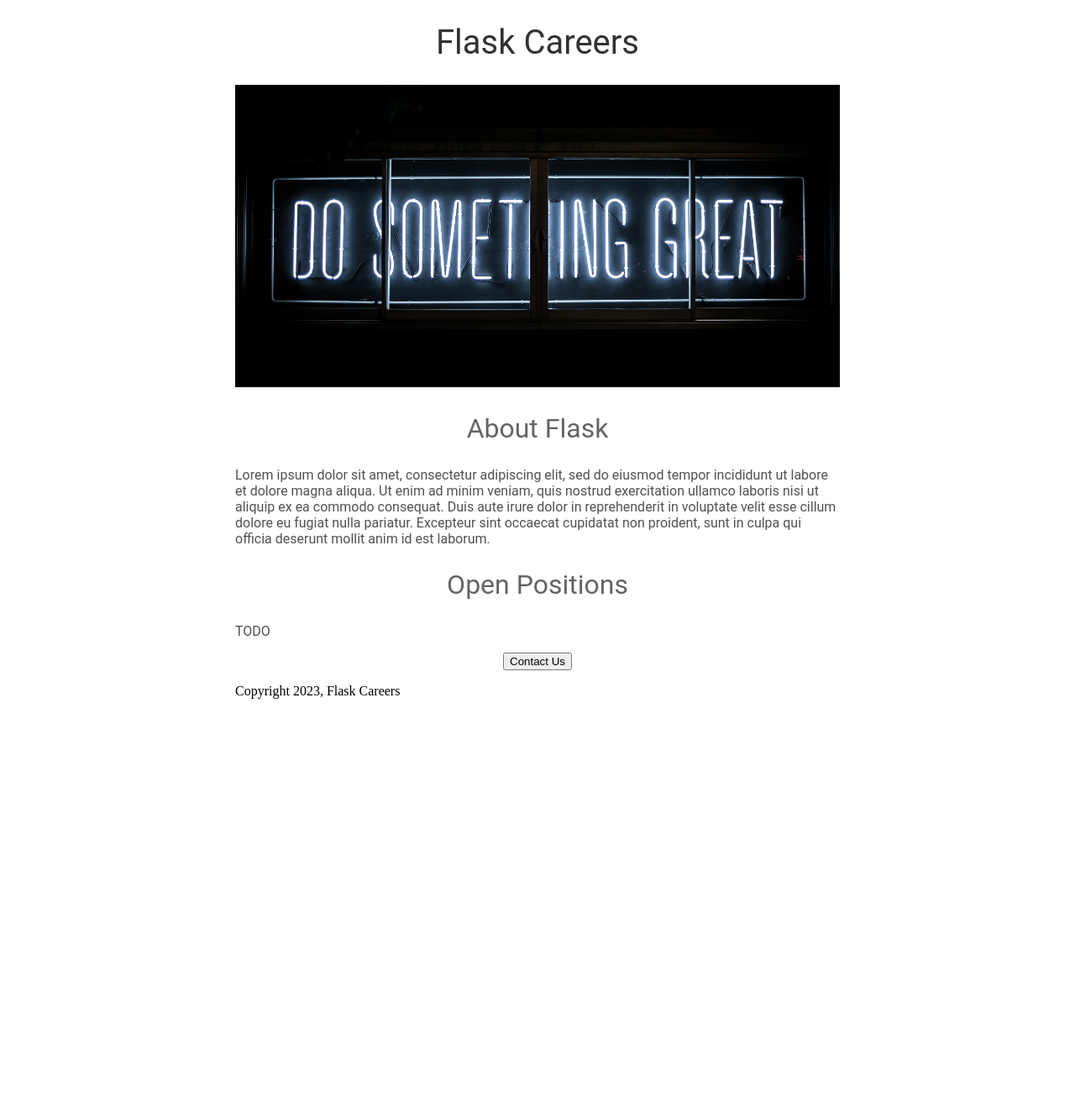
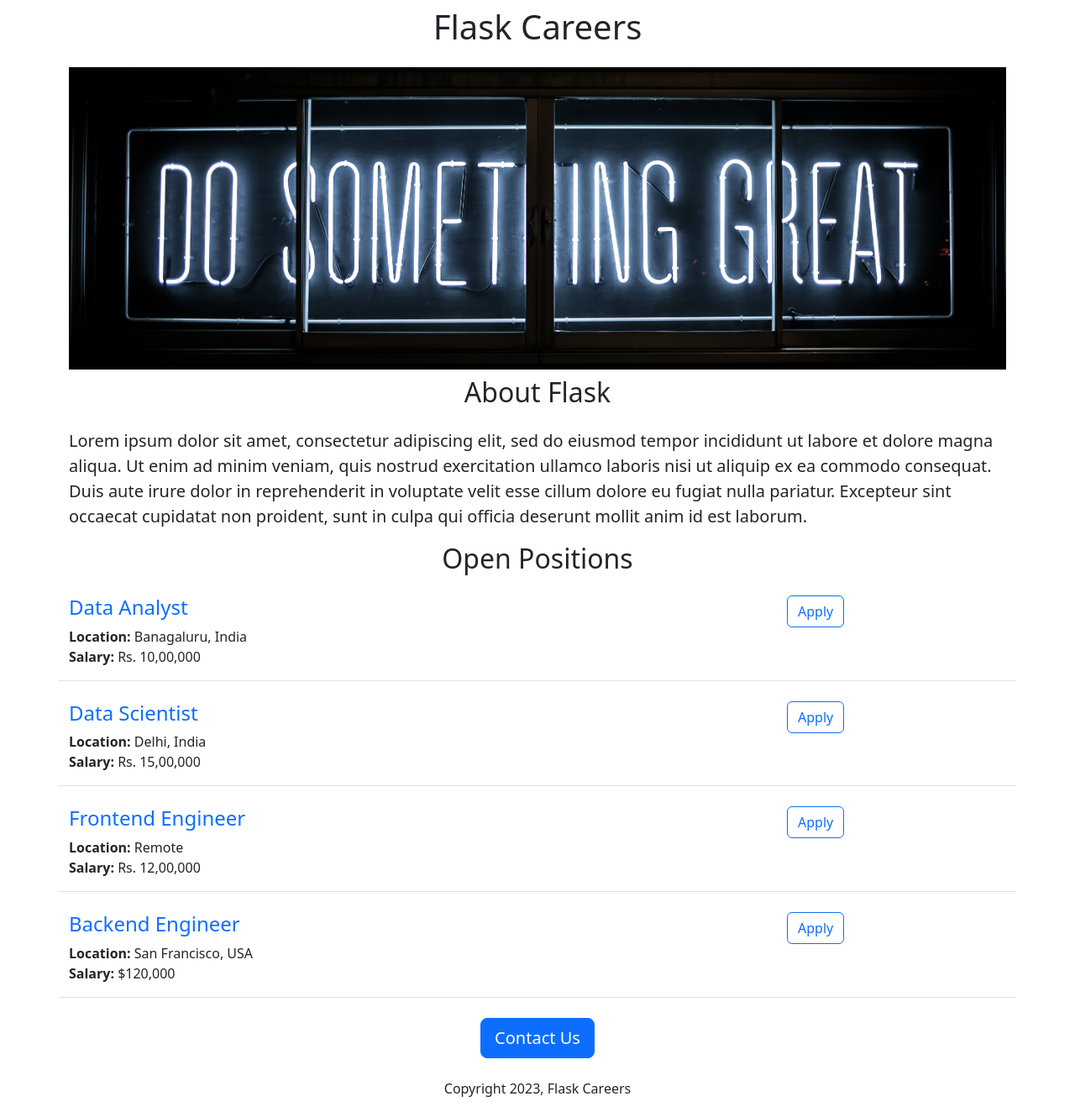
Before and after one commit to chr1sw/flask-test, a Flask app: page / in a window 1280 px wide. Shown: the whole page at 84% size. Before the commit the page ends 832 px from the top, so only its background shows below. Run offline with Flask 3, Linux system fonts and the light colour scheme.

Commit message:
Added dynamic data and api route

```diff
--- a/app.py
+++ b/app.py
@@ -1,11 +1,43 @@
-from flask import Flask, render_template
+from flask import Flask, render_template, jsonify
 
 app = Flask(__name__)
+
+JOBS = [
+  {
+    'id': 1,
+    'title': 'Data Analyst',
+    'location': 'Banagaluru, India',
+    'salary': 'Rs. 10,00,000'
+  },
+  {
+    'id': 2,
+    'title': 'Data Scientist',
+    'location': 'Delhi, India',
+    'salary': 'Rs. 15,00,000'
+  },
+  {
+    'id': 3,
+    'title': 'Frontend Engineer',
+    'location': 'Remote',
+    'salary': 'Rs. 12,00,000'
+  },
+  {
+    'id': 4,
+    'title': 'Backend Engineer',
+    'location': 'San Francisco, USA',
+    'salary': '$120,000'
+  }
+]
 
 
 @app.route('/')
 def index():
-    return render_template('home.html')
+    return render_template('home.html', jobs=JOBS)
+
+
+@app.route('/api/jobs')
+def list_jobs():
+  return jsonify(JOBS)
 
 
 if __name__ == "__main__":
--- a/templates/home.html
+++ b/templates/home.html
@@ -3,58 +3,33 @@
   <head>
     <meta charset="utf-8">
     <title>Flask Test</title>
+    <link href="https://cdn.jsdelivr.net/npm/bootstrap@5.3.2/dist/css/bootstrap.min.css" rel="stylesheet" integrity="sha384-T3c6CoIi6uLrA9TneNEoa7RxnatzjcDSCmG1MXxSR1GAsXEV/Dwwykc2MPK8M2HN" crossorigin="anonymous">
     <style>
-      h1 {
-        font-size: 40px;
-        font-family: Roboto;
-        font-weight: normal;
-        color: rgb(50, 50, 50);
-        text-align: center;
-      }
-
-      h2 {
-        font-size: 32px;
-        font-family: Roboto;
-        font-weight: normal;
-        color: rgb(100, 100, 100);
-        text-align: center;
-      }
-
-      .bodytext {
-        font-size: 16px;
-        font-family: Roboto;
-        font-weight: normal;
-        color: rgb(80, 80, 80);
-      }
-
       #banner {
+        height: 360px;
         width: 100%;
-        height: 360px;
         object-fit: cover;
       }
-
-      #container {
-        max-width: 720px;
-        margin: 0 auto;
-      }
-
-
     </style>
   </head>
       <body>
-        <div id="container">
-      <h1>Flask Careers</h1>
-        <img id="banner" src="https://flask-test.cwoehrle.repl.co/static/banner.jpg" height="320">
-        <h2>About Flask</h2>
-        <p class="bodytext">Lorem ipsum dolor sit amet, consectetur adipiscing elit, sed do eiusmod tempor incididunt ut labore et dolore magna aliqua. Ut enim ad minim veniam, quis nostrud exercitation ullamco laboris nisi ut aliquip ex ea commodo consequat. Duis aute irure dolor in reprehenderit in voluptate velit esse cillum dolore eu fugiat nulla pariatur. Excepteur sint occaecat cupidatat non proident, sunt in culpa qui officia deserunt mollit anim id est laborum.</p>
-        <h2>Open Positions</h2>
-        <p class="bodytext">TODO</p>
-          <div style="text-align: center">
-<button>
+        <div class="container">
+      <h1 class="text-center mt-2 mb-4">Flask Careers</h1>
+        <img class="img-fluid" id="banner" src="https://flask-test.cwoehrle.repl.co/static/banner.jpg" height="320">
+        <h2 class="text-center mt-2 mb-4">About Flask</h2>
+        <p class="lead">Lorem ipsum dolor sit amet, consectetur adipiscing elit, sed do eiusmod tempor incididunt ut labore et dolore magna aliqua. Ut enim ad minim veniam, quis nostrud exercitation ullamco laboris nisi ut aliquip ex ea commodo consequat. Duis aute irure dolor in reprehenderit in voluptate velit esse cillum dolore eu fugiat nulla pariatur. Excepteur sint occaecat cupidatat non proident, sunt in culpa qui officia deserunt mollit anim id est laborum.</p>
+        <h2 class="text-center mt-2 mb-4">Open Positions</h2>
+        <div>
+          {% for job in jobs %}
+              {% include 'jobitem.html' %}
+            {% endfor %}
+
+          <div class="text-center">
+<button class="btn btn-primary btn-lg">
   Contact Us
 </button>
-          </div>
-          <p>Copyright 2023, Flask Careers</p>
+          <p class="mt-4">Copyright 2023, Flask Careers</p>
+            </div>
           </div>
       </body>
 </html>
--- /dev/null
+++ b/templates/jobitem.html
@@ -0,0 +1,12 @@
+<div class="row border-bottom pb-3 mb-4">
+  <div class="col-9">
+  <h4 class="text-primary">{{ job['title'] }}</h4>
+<div><b>Location: </b>{{ job['location'] }}</div>
+  {% if 'salary' in job %}
+<div><b>Salary: </b>{{ job['salary'] }}</div>
+  {% endif %}
+    </div>
+  <div class="col-3">
+  <button class="btn btn-outline-primary">Apply</button>
+    </div>
+   </div>
```
